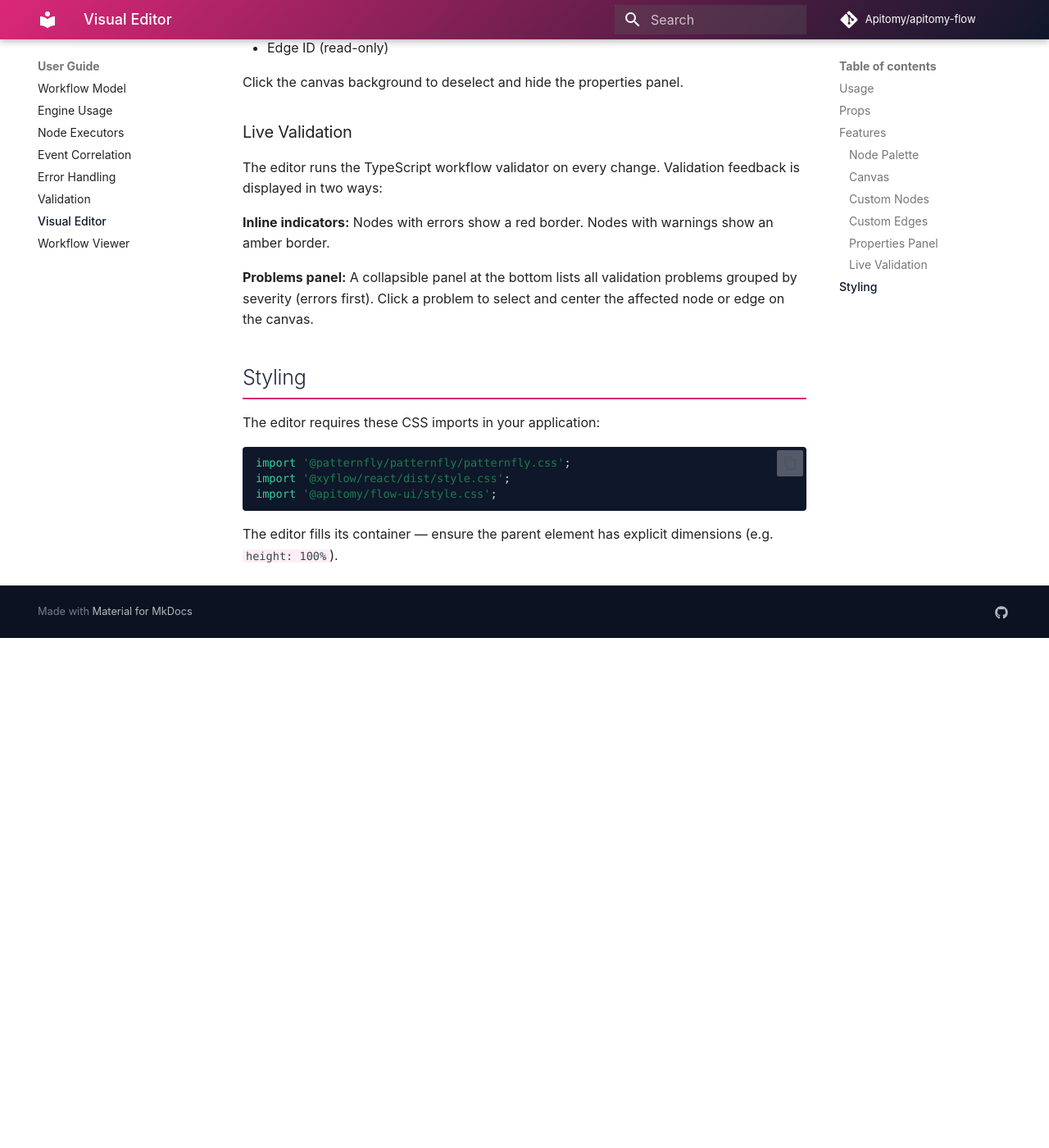
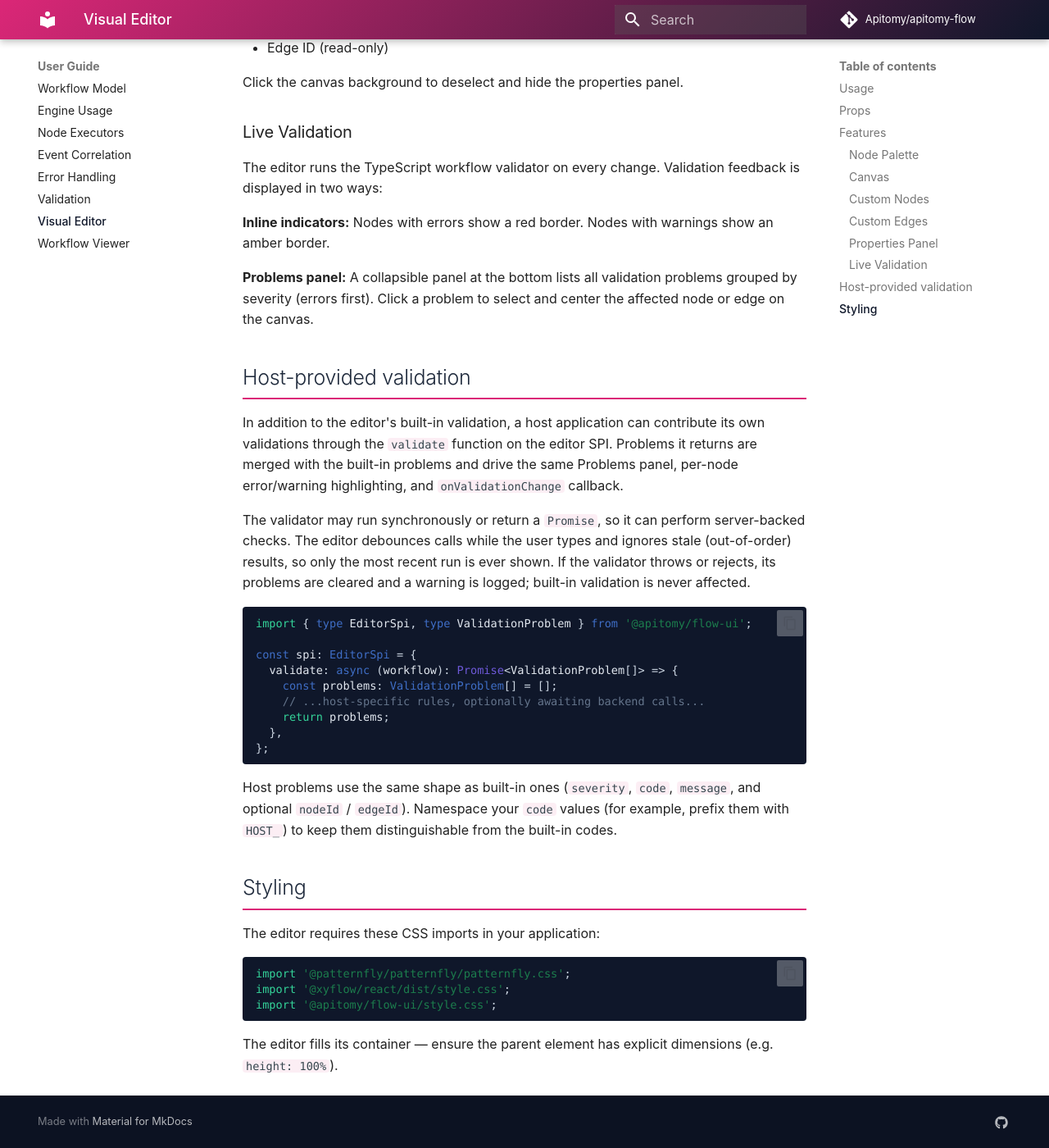
Before and after one commit to Apitomy/apitomy-flow, an MkDocs documentation site: the page built from docs/user-guide/visual-editor.md, in a window 1280 px wide and 1400 px high, scrolled down 3010 px. Shown: the whole window at 82% size. Built offline with MkDocs 1.6.1 and Material for MkDocs 9.7.7, drawn with Linux system fonts in a browser that asks for light colours; comment, search, counter and statistics services are not loaded; before the commit the page ends 3788 px from its top, so only the background shows below that.

Commit message:
docs(ui): document host validation SPI and resolve BACKLOG #23

````diff
--- a/docs/user-guide/visual-editor.md
+++ b/docs/user-guide/visual-editor.md
@@ -103,6 +103,34 @@ The editor runs the TypeScript workflow validator on every change. Validation fe
 
 **Problems panel:** A collapsible panel at the bottom lists all validation problems grouped by severity (errors first). Click a problem to select and center the affected node or edge on the canvas.
 
+## Host-provided validation
+
+In addition to the editor's built-in validation, a host application can contribute its own
+validations through the `validate` function on the editor SPI. Problems it returns are merged
+with the built-in problems and drive the same Problems panel, per-node error/warning
+highlighting, and `onValidationChange` callback.
+
+The validator may run synchronously or return a `Promise`, so it can perform server-backed
+checks. The editor debounces calls while the user types and ignores stale (out-of-order)
+results, so only the most recent run is ever shown. If the validator throws or rejects, its
+problems are cleared and a warning is logged; built-in validation is never affected.
+
+```ts
+import { type EditorSpi, type ValidationProblem } from '@apitomy/flow-ui';
+
+const spi: EditorSpi = {
+  validate: async (workflow): Promise<ValidationProblem[]> => {
+    const problems: ValidationProblem[] = [];
+    // ...host-specific rules, optionally awaiting backend calls...
+    return problems;
+  },
+};
+```
+
+Host problems use the same shape as built-in ones (`severity`, `code`, `message`, and optional
+`nodeId` / `edgeId`). Namespace your `code` values (for example, prefix them with `HOST_`) to
+keep them distinguishable from the built-in codes.
+
 ## Styling
 
 The editor requires these CSS imports in your application:
````
Also changed, not shown: BACKLOG.md (+1 -1 lines).
